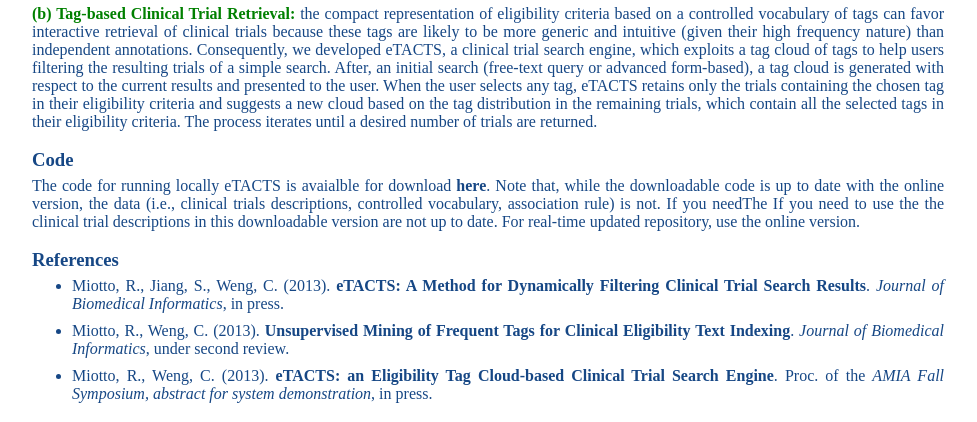
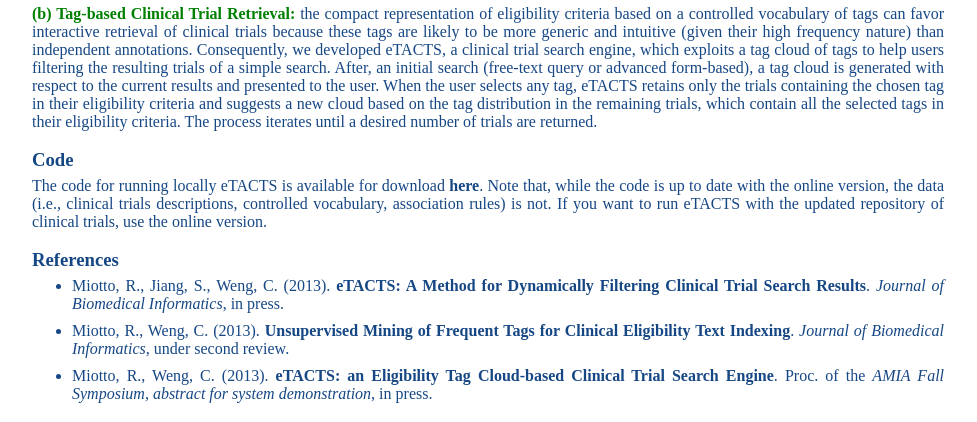
Before and after one commit to riccardomiotto/etacts, a Flask app: page /etacts/about in a window 1280 px wide. Shown: the part 541-963 px from the top of the page, without its empty margins (152-1129 px from the left). Run offline with Flask 2, Linux system fonts and the light colour scheme; parts of the project's set-up code (start-up, migrations or seed data) failed here and were passed over; some libraries are stand-ins or nearby versions.

Commit message:
corrected the "about"

```diff
--- a/app/templates/about.html
+++ b/app/templates/about.html
@@ -18,7 +18,7 @@
   <p><span class="grants">(b) Tag-based Clinical Trial Retrieval: </span> the compact representation of eligibility criteria based on a controlled vocabulary of tags can favor interactive retrieval of clinical trials because these tags are likely to be more generic and intuitive (given their high frequency nature) than independent annotations. Consequently, we developed eTACTS, a clinical trial search engine, which exploits a tag cloud of tags to help users filtering the resulting trials of a simple search. After, an initial search (free-text query or advanced form-based), a tag cloud is generated with respect to the current results and presented to the user. When the user selects any tag, eTACTS retains only the trials containing the chosen tag in their eligibility criteria and suggests a new cloud based on the tag distribution in the remaining trials, which contain all the selected tags in their eligibility criteria. The process iterates until a desired number of trials are returned.</p>
 
 <h3 id="HowToUse">Code</h3>
-  <p> The code for running locally eTACTS is avaialble for download <a class='bold hightlight' href="https://github.com/riccardomiotto/etacts" target="_blank">here</a>. Note that, while the downloadable code is up to date with the online version, the data (i.e., clinical trials descriptions, controlled vocabulary, association rule) is not. If you needThe If you need to use the the clinical trial descriptions in this downloadable version are not up to date. For real-time updated repository, use the online version. </p>
+  <p> The code for running locally eTACTS is available for download <a class='bold hightlight' href="https://github.com/riccardomiotto/etacts" target="_blank">here</a>. Note that, while the code is up to date with the online version, the data (i.e., clinical trials descriptions, controlled vocabulary, association rules) is not. If you want to run eTACTS with the updated repository of clinical trials, use the online version. </p>
 
 <h3 id="HowToUse">References</h3>
 <ul>
```
